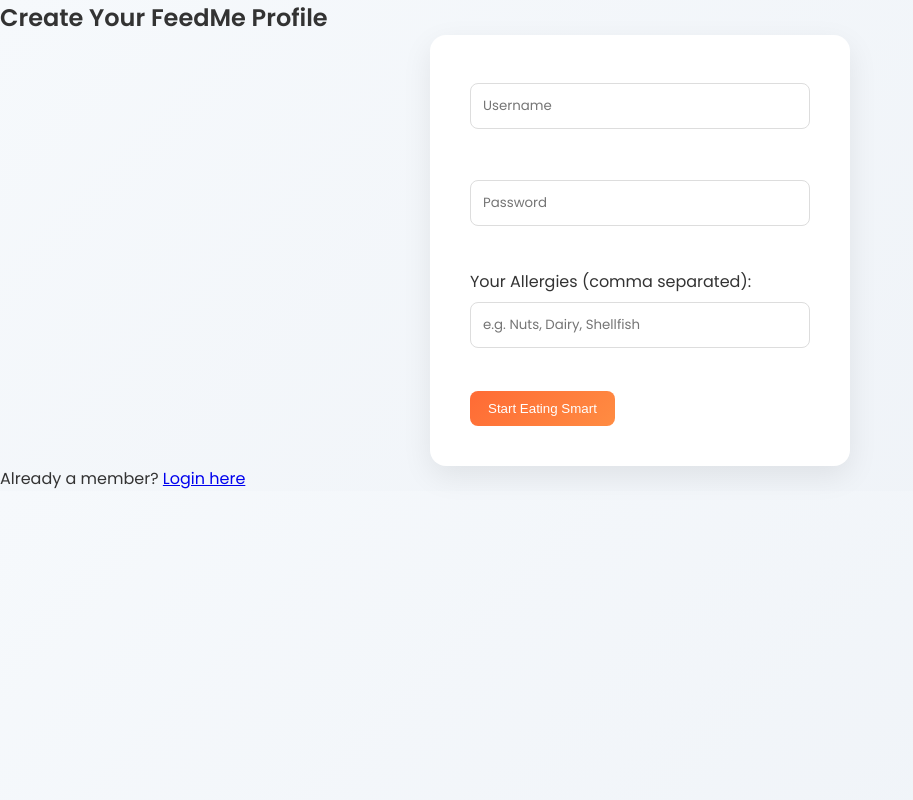
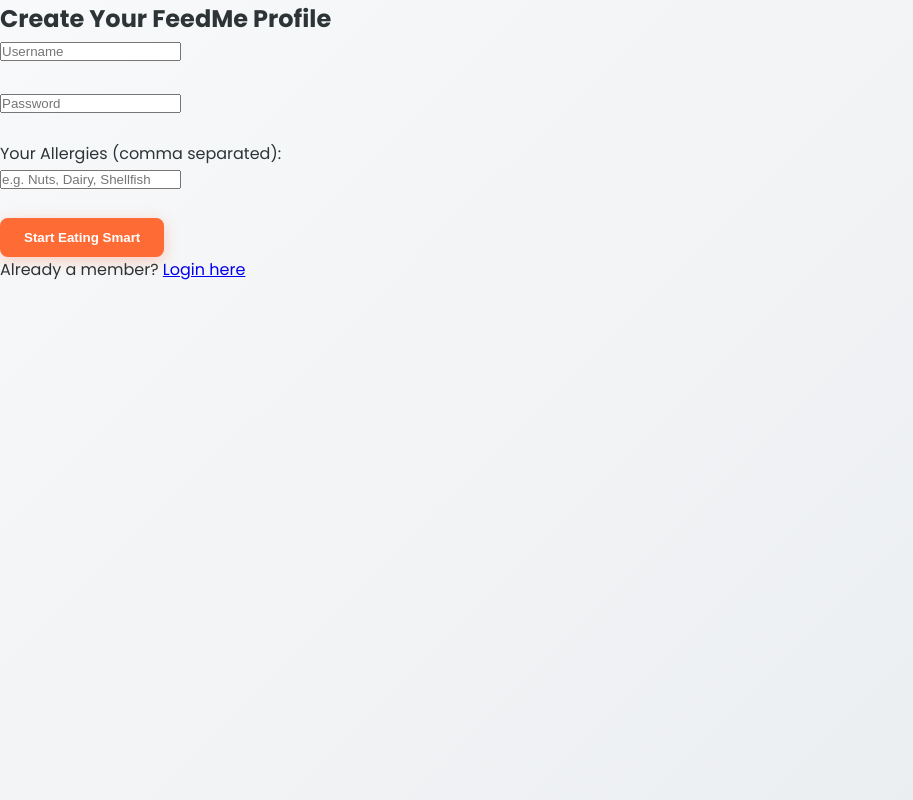
Before and after one commit to Solomonn08/FeedMeProject, a Flask app: page /register in a window 1280 px wide. Shown: the whole page, without its empty margins (0-913 px from the left). Run offline with Flask 3, Linux system fonts and the light colour scheme.

Commit message:
Update style.css

```diff
--- a/static/style.css
+++ b/static/style.css
@@ -1,199 +1,160 @@
-/* ===== Google Font ===== */
-@import url('https://fonts.googleapis.com/css2?family=Poppins:wght@300;400;500;600&display=swap');
+/* ===== Google Font & Variables ===== */
+@import url('https://fonts.googleapis.com/css2?family=Poppins:wght@300;400;500;600;700&display=swap');
 
-/* ===== Global ===== */
-
-*{
-    margin:0;
-    padding:0;
-    box-sizing:border-box;
+:root {
+    --primary: #ff6b35;
+    --primary-hover: #e85a2a;
+    --secondary: #2d3436;
+    --bg-gradient: linear-gradient(135deg, #f8f9fa 0%, #e9ecef 100%);
+    --card-shadow: 0 10px 30px -5px rgba(0, 0, 0, 0.05);
+    --glass: rgba(255, 255, 255, 0.8);
+    --radius: 12px;
 }
 
-body{
-    font-family:'Poppins',sans-serif;
-    background:linear-gradient(135deg,#f6f9fc,#eef2f7);
-    color:#333;
+/* ===== Reset & Global ===== */
+* {
+    margin: 0;
+    padding: 0;
+    box-sizing: border-box;
 }
 
-/* ===== Navbar ===== */
-
-nav{
-    display:flex;
-    justify-content:space-between;
-    align-items:center;
-    padding:18px 50px;
-    background:#ffffff;
-    box-shadow:0 2px 10px rgba(0,0,0,0.08);
+body {
+    font-family: 'Poppins', sans-serif;
+    background: var(--bg-gradient);
+    color: var(--secondary);
+    line-height: 1.6;
+    min-height: 100vh;
 }
 
-nav h1{
-    color:#ff6b35;
-    font-weight:600;
+/* ===== Navbar (Glassmorphism) ===== */
+nav {
+    display: flex;
+    justify-content: space-between;
+    align-items: center;
+    padding: 1rem 10%;
+    background: var(--glass);
+    backdrop-filter: blur(10px);
+    position: sticky;
+    top: 0;
+    z-index: 1000;
+    border-bottom: 1px solid rgba(255,255,255,0.3);
+    box-shadow: 0 4px 20px rgba(0,0,0,0.03);
 }
 
-nav a{
-    margin-left:25px;
-    text-decoration:none;
-    color:#444;
-    font-weight:500;
-    transition:0.3s;
+nav h1 {
+    color: var(--primary);
+    font-size: 1.5rem;
+    letter-spacing: -0.5px;
 }
 
-nav a:hover{
-    color:#ff6b35;
+nav .nav-links a {
+    margin-left: 30px;
+    text-decoration: none;
+    color: #636e72;
+    font-weight: 500;
+    transition: all 0.3s ease;
 }
 
-/* ===== Container ===== */
-
-.container{
-    width:90%;
-    max-width:1200px;
-    margin:40px auto;
+nav a:hover {
+    color: var(--primary);
 }
 
-/* ===== Grid (Food Menu) ===== */
-
-.grid{
-    display:grid;
-    grid-template-columns:repeat(auto-fit,minmax(250px,1fr));
-    gap:25px;
+/* ===== Main Container ===== */
+.container {
+    width: 90%;
+    max-width: 1200px;
+    margin: 40px auto;
 }
 
-/* ===== Food Card ===== */
-
-.card{
-    background:white;
-    border-radius:16px;
-    padding:25px;
-    box-shadow:0 10px 25px rgba(0,0,0,0.08);
-    transition:0.3s;
+/* ===== Food Grid & Cards ===== */
+.grid {
+    display: grid;
+    grid-template-columns: repeat(auto-fit, minmax(280px, 1fr));
+    gap: 30px;
 }
 
-.card:hover{
-    transform:translateY(-6px);
-    box-shadow:0 15px 35px rgba(0,0,0,0.15);
+.card {
+    background: #ffffff;
+    border-radius: var(--radius);
+    padding: 20px;
+    box-shadow: var(--card-shadow);
+    transition: transform 0.4s cubic-bezier(0.175, 0.885, 0.32, 1.275), box-shadow 0.3s ease;
+    border: 1px solid rgba(0,0,0,0.02);
 }
 
-.card h3{
-    margin-bottom:10px;
+.card:hover {
+    transform: translateY(-10px);
+    box-shadow: 0 20px 40px rgba(0, 0, 0, 0.1);
 }
 
-.price{
-    font-weight:600;
-    color:#ff6b35;
-    margin-top:10px;
+.price {
+    display: block;
+    font-size: 1.25rem;
+    font-weight: 700;
+    color: var(--primary);
+    margin: 15px 0;
 }
 
-/* ===== Buttons ===== */
-
-button{
-    background:linear-gradient(135deg,#ff6b35,#ff8c42);
-    border:none;
-    padding:10px 18px;
-    color:white;
-    font-weight:500;
-    border-radius:8px;
-    cursor:pointer;
-    transition:0.3s;
+/* ===== Advanced Buttons ===== */
+button, .add-btn {
+    background: var(--primary);
+    color: white;
+    border: none;
+    padding: 12px 24px;
+    font-weight: 600;
+    border-radius: 8px;
+    cursor: pointer;
+    transition: all 0.3s ease;
+    box-shadow: 0 4px 15px rgba(255, 107, 53, 0.3);
 }
 
-button:hover{
-    transform:scale(1.05);
+button:hover {
+    background: var(--primary-hover);
+    box-shadow: 0 6px 20px rgba(255, 107, 53, 0.4);
+    transform: translateY(-1px);
 }
 
-/* ===== Forms ===== */
-
-form{
-    background:white;
-    padding:40px;
-    border-radius:16px;
-    width:100%;
-    max-width:420px;
-    margin:auto;
-    box-shadow:0 10px 30px rgba(0,0,0,0.08);
+/* ===== Refined Tables ===== */
+.table-container {
+    background: white;
+    border-radius: var(--radius);
+    overflow: hidden;
+    box-shadow: var(--card-shadow);
 }
 
-form h2{
-    margin-bottom:20px;
-    text-align:center;
+table {
+    width: 100%;
+    border-collapse: collapse;
 }
 
-input, textarea, select{
-    width:100%;
-    padding:12px;
-    margin-top:8px;
-    margin-bottom:18px;
-    border-radius:8px;
-    border:1px solid #ddd;
-    font-family:'Poppins';
+th {
+    background: #f8f9fa;
+    color: #636e72;
+    font-weight: 600;
+    text-transform: uppercase;
+    font-size: 0.85rem;
+    padding: 16px;
 }
 
-input:focus{
-    outline:none;
-    border-color:#ff6b35;
+td {
+    padding: 16px;
+    border-top: 1px solid #eee;
 }
 
-/* ===== Order Table ===== */
-
-table{
-    width:100%;
-    border-collapse:collapse;
-    margin-top:20px;
+/* ===== Status Pills ===== */
+.status {
+    padding: 4px 12px;
+    border-radius: 20px;
+    font-size: 0.85rem;
+    font-weight: 600;
 }
 
-th,td{
-    padding:12px;
-    text-align:left;
+.safe { background: #e3fcef; color: #00b894; }
+.danger { background: #ffeaa7; color: #d63031; }
+
+/* ===== Mobile Responsiveness ===== */
+@media (max-width: 768px) {
+    nav { padding: 15px 5%; flex-direction: column; }
+    nav .nav-links { margin-top: 15px; }
+    nav .nav-links a { margin: 0 10px; font-size: 0.9rem; }
 }
-
-th{
-    background:#ff6b35;
-    color:white;
-}
-
-tr:nth-child(even){
-    background:#f7f7f7;
-}
-
-/* ===== Allergy Status ===== */
-
-.safe{
-    color:#2ecc71;
-    font-weight:600;
-}
-
-.danger{
-    color:#e74c3c;
-    font-weight:600;
-}
-
-/* ===== Dashboard Header ===== */
-
-.dashboard-header{
-    display:flex;
-    justify-content:space-between;
-    align-items:center;
-    margin-bottom:30px;
-}
-
-/* ===== Add Item Button ===== */
-
-.add-btn{
-    padding:12px 22px;
-    border-radius:10px;
-}
-
-/* ===== Mobile ===== */
-
-@media (max-width:768px){
-
-    nav{
-        flex-direction:column;
-        gap:10px;
-    }
-
-    .grid{
-        grid-template-columns:1fr;
-    }
-
-}
```
